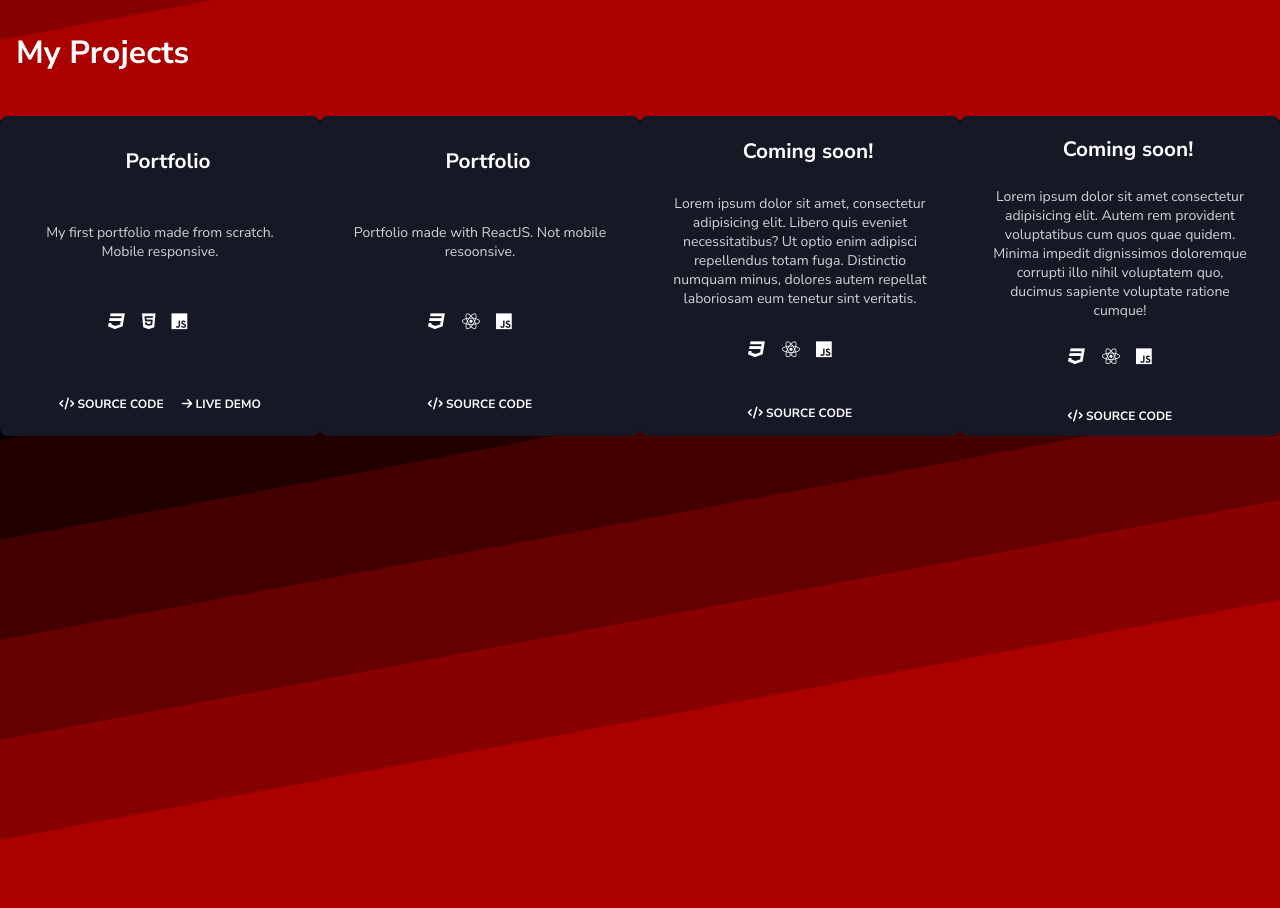
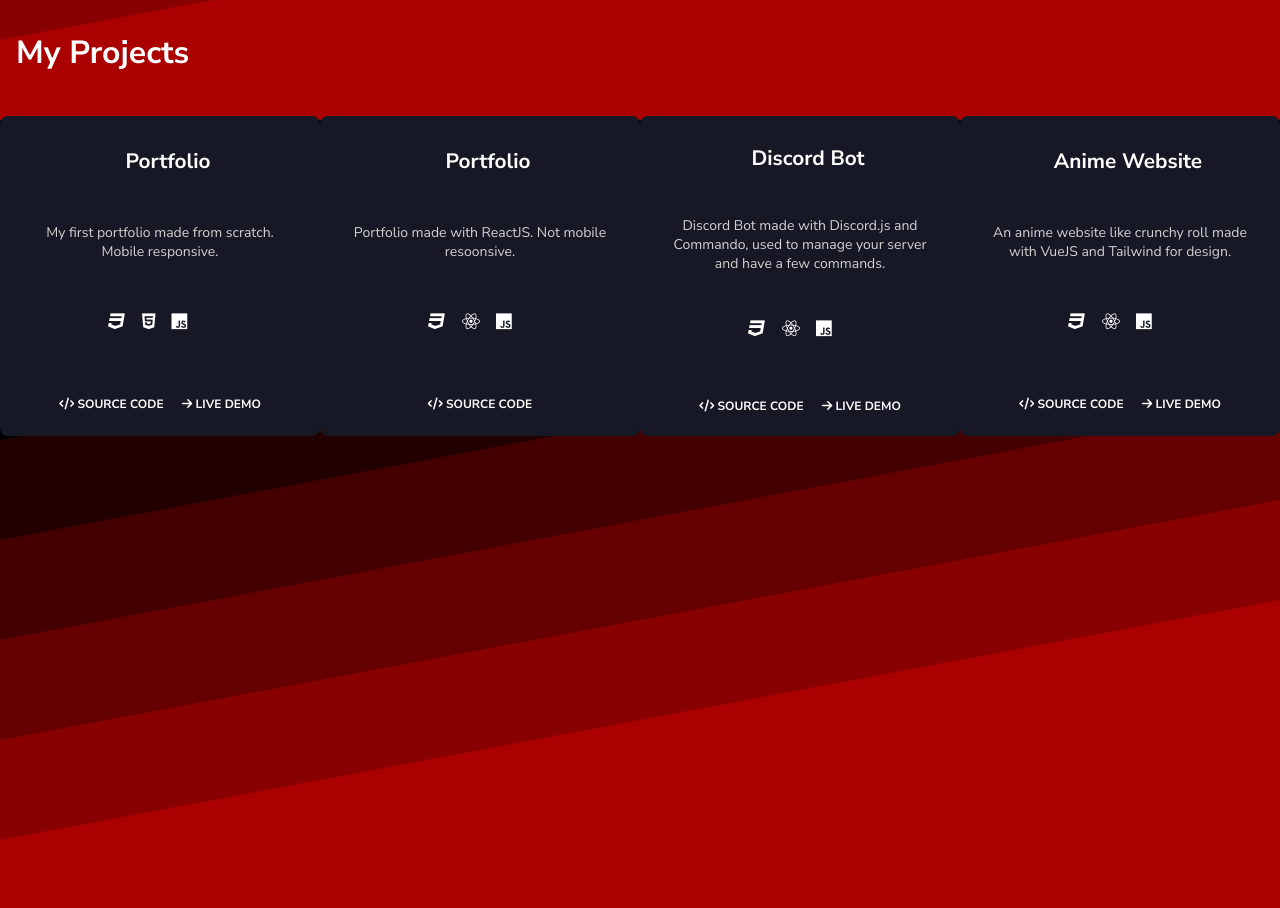
Before and after one commit to mystique09/porfolio-scratch, a plain HTML site: page index.html in a window 1280 px wide. Shown: the part 2280-3188 px from the top of the page. Drawn offline with Linux system fonts and the light colour scheme.

Commit message:
added 2 new projects

```diff
--- a/index.html
+++ b/index.html
@@ -103,9 +103,9 @@
           </div>
         </div>
         <div class="project-card">
-          <h1>Coming soon!</h1>
+          <h1>Discord Bot</h1>
           <p>
-            Lorem ipsum dolor sit amet, consectetur adipisicing elit. Libero quis eveniet necessitatibus? Ut optio enim adipisci repellendus totam fuga. Distinctio numquam minus, dolores autem repellat laboriosam eum tenetur sint veritatis.
+            Discord Bot made with Discord.js and Commando, used to manage your server and have a few commands.
           </p>
           <ul class="tech-list">
             <li><i class="fab fa-css3"></i></li>
@@ -113,14 +113,14 @@
             <li><i class="fab fa-js"></i></li>
           </ul>
           <div class="links">
-            <a href="https://github.com/mystique09/mernproject"><i class="fas fa-code"></i> Source Code</a>
-            <!-- <a href="#">Live demo</a> -->
+            <a href="https://github.com/mystique09/mystique09"><i class="fas fa-code"></i> Source Code</a>
+            <a class="coming-soon" href="#project-list"><i class="fas fa-arrow-right"></i> Live demo</a>
           </div>
         </div>
         <div class="project-card">
-          <h1>Coming soon!</h1>
+          <h1>Anime Website</h1>
           <p>
-            Lorem ipsum dolor sit amet consectetur adipisicing elit. Autem rem provident voluptatibus cum quos quae quidem. Minima impedit dignissimos doloremque corrupti illo nihil voluptatem quo, ducimus sapiente voluptate ratione cumque!
+            An anime website like crunchy roll made with VueJS and Tailwind for design.
           </p>
           <ul class="tech-list">
             <li><i class="fab fa-css3"></i></li>
@@ -128,8 +128,8 @@
             <li><i class="fab fa-js"></i></li>
           </ul>
           <div class="links">
-            <a href="https://github.com/mystique09/mernproject"><i class="fas fa-code"></i> Source Code</a>
-            <!-- <a href="#">Live demo</a> -->
+            <a href="https://github.com/mystique09/mystique09"><i class="fas fa-code"></i> Source Code</a>
+            <a class="coming-soon" href="#project-list"><i class="fas fa-arrow-right"></i> Live demo</a>
           </div>
         </div>
       </div>
```
